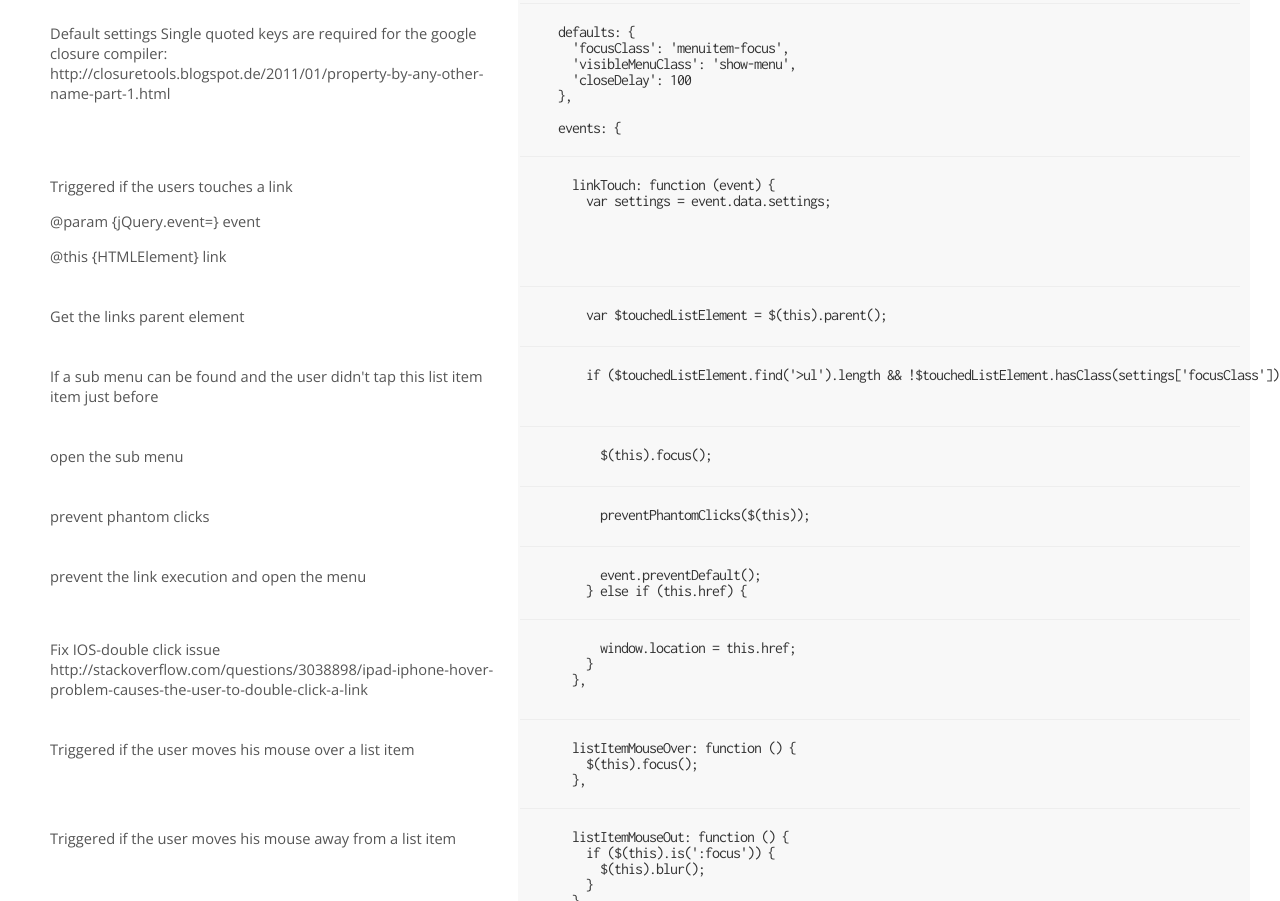
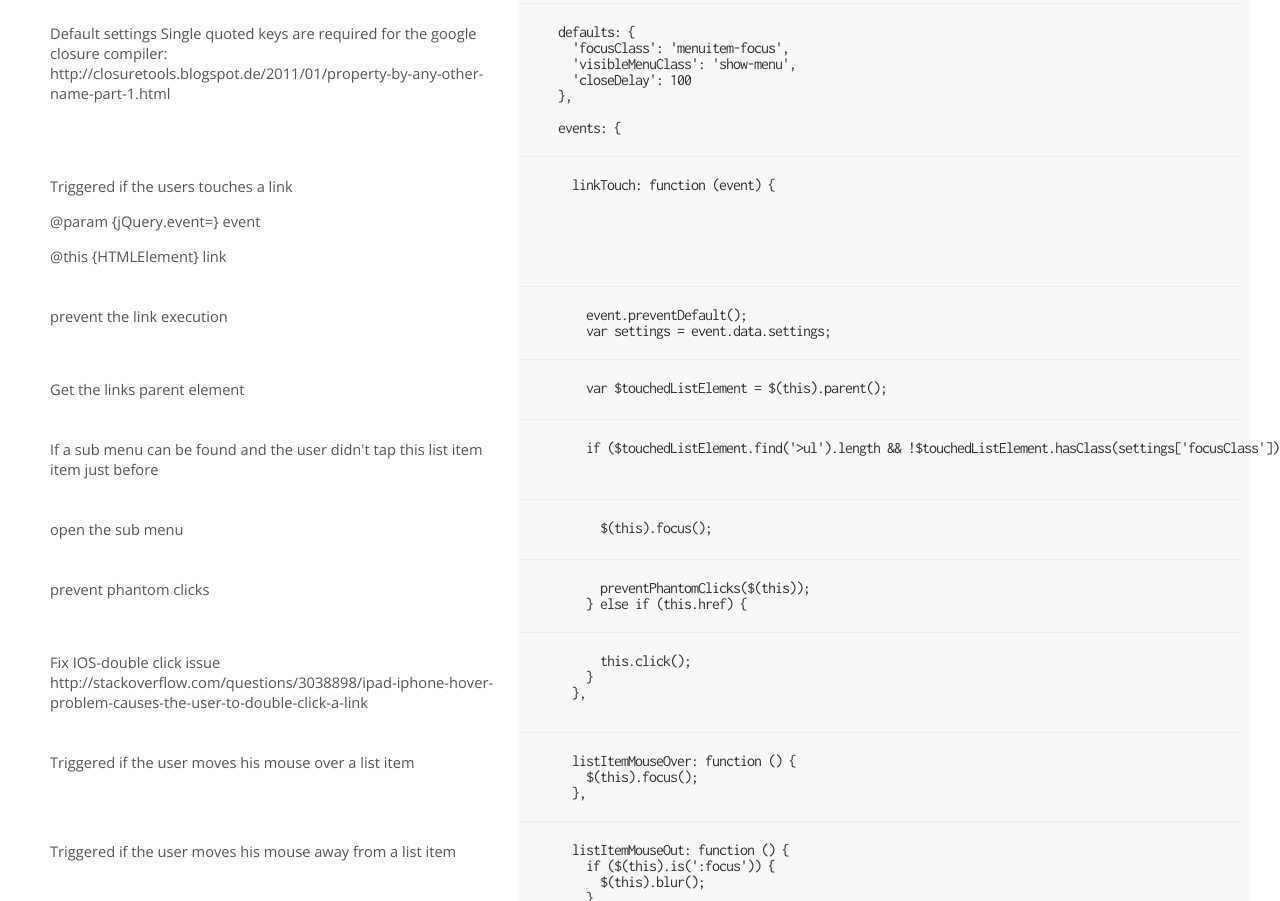
Before and after one commit to jantimon/ariaMenu, a website: page docs/explain.html in a window 1280 px wide. Shown: the part 440-1341 px from the top of the page. Drawn offline with nearby package versions, Linux system fonts and the light colour scheme.

Commit message:
Use .click instead of window location

```diff
--- a/docs/explain.html
+++ b/docs/explain.html
@@ -93,7 +93,18 @@
           <p>Triggered if the users touches a link</p> <p>@param {jQuery.event=} event</p> <p>@this {HTMLElement} link</p>
         </div>
         <div class='code grid-60 mobile-grid-100 not-empty'>
-          <pre>      linkTouch: function (event) {
+          <pre>      linkTouch: function (event) {</pre>
+        </div>
+      </div>
+      <div class='clear'>
+      </div>
+
+      <div class='section'>
+        <div class='comment grid-40 mobile-grid-100 not-empty'>
+          <p>prevent the link execution</p>
+        </div>
+        <div class='code grid-60 mobile-grid-100 not-empty'>
+          <pre>        event.preventDefault();
         var settings = event.data.settings;</pre>
         </div>
       </div>
@@ -138,18 +149,7 @@
           <p>prevent phantom clicks</p>
         </div>
         <div class='code grid-60 mobile-grid-100 not-empty'>
-          <pre>          preventPhantomClicks($(this));</pre>
-        </div>
-      </div>
-      <div class='clear'>
-      </div>
-
-      <div class='section'>
-        <div class='comment grid-40 mobile-grid-100 not-empty'>
-          <p>prevent the link execution and open the menu</p>
-        </div>
-        <div class='code grid-60 mobile-grid-100 not-empty'>
-          <pre>          event.preventDefault();
+          <pre>          preventPhantomClicks($(this));
         } else if (this.href) {</pre>
         </div>
       </div>
@@ -161,7 +161,7 @@
           <p>Fix IOS-double click issue  http://stackoverflow.com/questions/3038898/ipad-iphone-hover-problem-causes-the-user-to-double-click-a-link</p>
         </div>
         <div class='code grid-60 mobile-grid-100 not-empty'>
-          <pre>          window.location = this.href;
+          <pre>          this.click();
         }
       },
 </pre>
--- a/src/ariaMenu.js
+++ b/src/ariaMenu.js
@@ -50,6 +50,8 @@
        * @this {HTMLElement} link
        */
       linkTouch: function (event) {
+        // prevent the link execution
+        event.preventDefault();
         var settings = event.data.settings;
         // Get the links parent element
         var $touchedListElement = $(this).parent();
@@ -59,12 +61,10 @@
           $(this).focus();
           // prevent phantom clicks
           preventPhantomClicks($(this));
-          // prevent the link execution and open the menu
-          event.preventDefault();
         } else if (this.href) {
           // Fix IOS-double click issue
           // http://stackoverflow.com/questions/3038898/ipad-iphone-hover-problem-causes-the-user-to-double-click-a-link
-          window.location = this.href;
+          this.click();
         }
       },
 
```
Also changed, not shown: tests/casper/ariaMenu.js (+1 -1 lines), dist/ariaMenu.dev.js, dist/ariaMenu.min.js, dist/other/ariaMenu.amd.js, dist/other/ariaMenu.amd.min.js, dist/other/ariaMenu.zepto.js, dist/other/ariaMenu.zepto.min.js, 1 other file.
